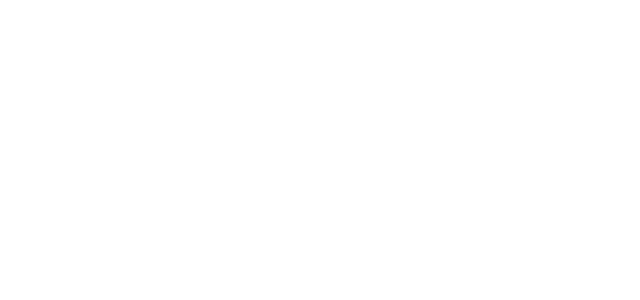
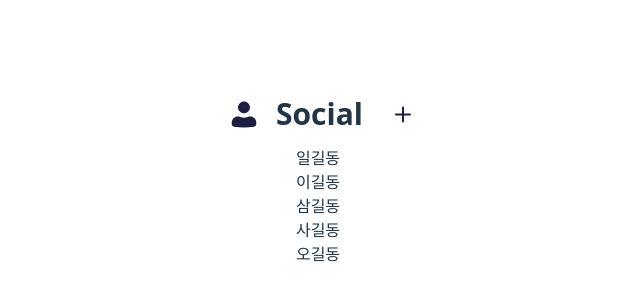
Before and after one commit to dsm-team-9/reminder-FE, a React (Vite) app: page /social in a window 1280 px wide. Before the commit this address had no page. Shown: the part 226-526 px from the top of the page, without its empty margins (320-960 px from the left). Built offline with nearby package versions, Linux system fonts and the light colour scheme.

Commit message:
feat: create social component

```diff
--- a/src/App.tsx
+++ b/src/App.tsx
@@ -1,13 +1,13 @@
 import "./App.css";
 import { Route, Routes } from "react-router-dom";
-import Login from "./pages/Login";
 import { Category } from "./components/Category";
+import { Social } from "./components/Social";
 
 function App() {
   return (
     <Routes>
-      <Route path="login" element={<Login />} />
       <Route path="category" element={<Category />} />
+       <Route path="social" element={<Social />} />
     </Routes>
   );
 }
--- /dev/null
+++ b/src/components/Social.css
@@ -0,0 +1,20 @@
+.Social-top{
+  display: flex;
+  justify-content: space-between;
+  width: 190px;
+}
+
+.Social__name-each{
+  display: flex;
+  justify-content: center;
+}
+
+.Social__title{
+  font-size: 30px;
+  font-weight: 1000;
+  margin: 8px 0px 10px -15px;
+}
+
+.Social__name-each{
+  margin-left: -4px;
+}
--- /dev/null
+++ b/src/components/Social.tsx
@@ -0,0 +1,27 @@
+import User from "../assets/User.svg";
+import Plus from "../assets/Plus.svg";
+import "./Social.css";
+
+export const Social = () => {
+  return (
+    <>
+      <div className="Social-all">
+        <div className="Social-top">
+          <img src={User} alt="User illustration" />
+          <div className="Social__title">Social</div>
+          <img src={Plus} alt="Plus illustration" />
+        </div>
+
+        <div className="Social-texts">
+          <div className="Social__name">
+            <div className="Social__name-each">일길동</div>
+            <div className="Social__name-each">이길동</div>
+            <div className="Social__name-each">삼길동</div>
+            <div className="Social__name-each">사길동</div>
+            <div className="Social__name-each">오길동</div>
+          </div>
+        </div>
+      </div>
+    </>
+  );
+};
```
Also changed, not shown: src/assets/Plus.svg (added), src/assets/User.svg (added).
